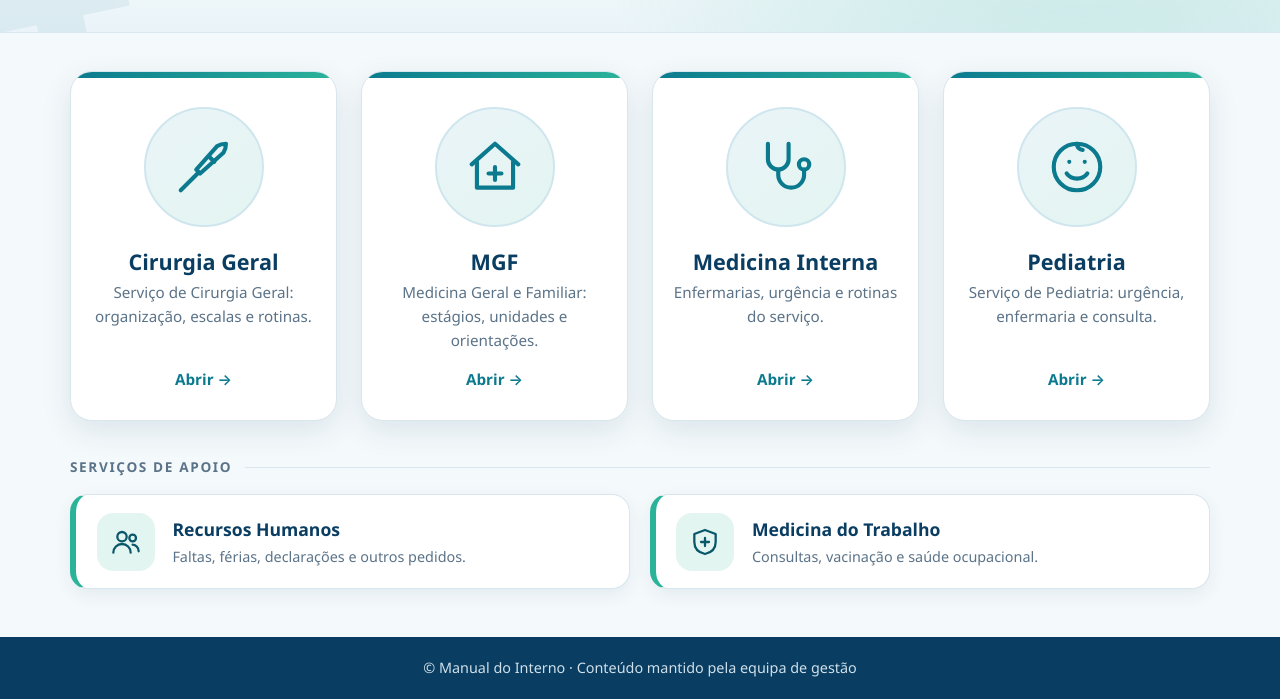
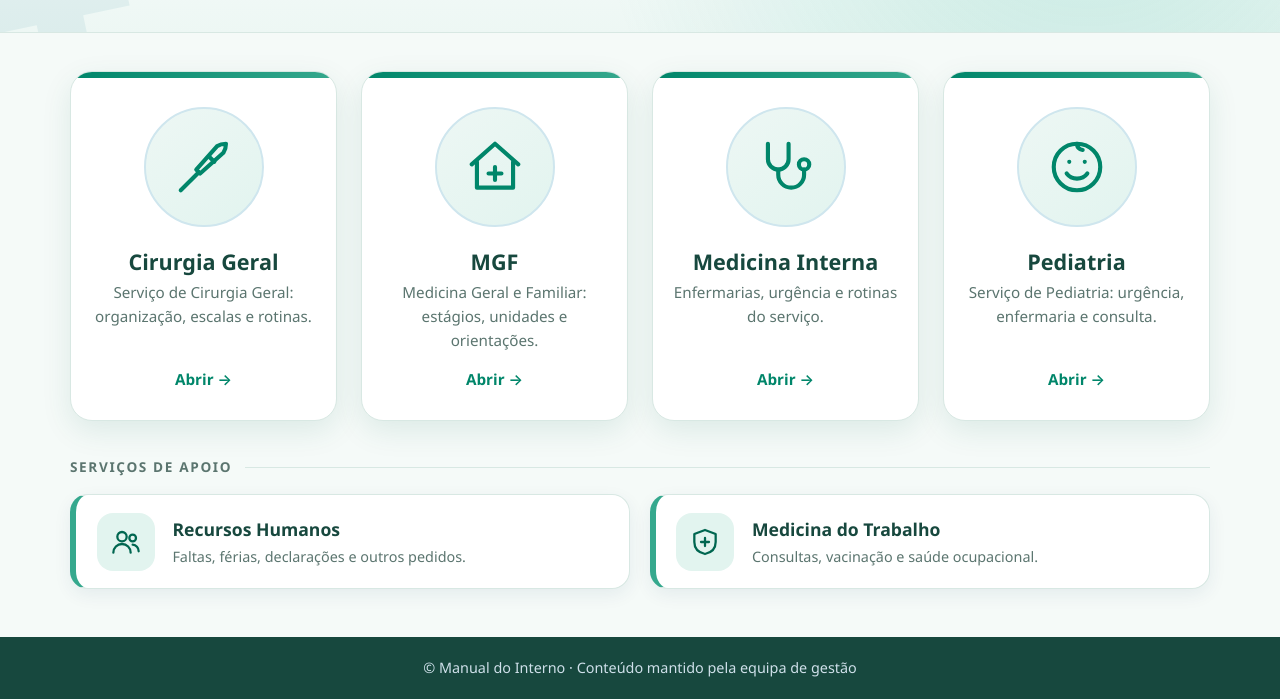
Before and after one commit to dim-ulscoimbra/manualdointerno, a plain HTML site: page index.html in a window 1280 px wide. Shown: the part 259-958 px from the top of the page. Drawn offline with Linux system fonts and the light colour scheme.

Commit message:
Update color variables in style.css

```diff
--- a/assets/style.css
+++ b/assets/style.css
@@ -1,18 +1,18 @@
 :root {
-  --teal: #0b7a8f;
-  --teal-dark: #08586a;
-  --navy: #0a3d62;
-  --mint: #2bb39a;
-  --mint-soft: #e3f5f1;
-  --sky: #eaf4f8;
-  --bg: #f4f9fb;
+  --teal: #00866A;
+  --teal-dark: #006650;
+  --navy: #17483E;
+  --mint: #35A88D;
+  --mint-soft: #E2F4EF;
+  --sky: #EDF7F4;
+  --bg: #F5FAF8;
   --card: #ffffff;
-  --text: #17324d;
-  --muted: #5b7388;
-  --line: #d9e6ed;
+  --text: #173D35;
+  --muted: #5B756F;
+  --line: #D8E8E3;
   --radius: 22px;
-  --shadow: 0 10px 30px rgba(10, 61, 98, .10);
-  --shadow-hover: 0 18px 40px rgba(10, 61, 98, .18);
+  --shadow: 0 10px 30px rgba(0, 102, 80, .10);
+  --shadow-hover: 0 18px 40px rgba(0, 102, 80, .18);
 }
 
 * { box-sizing: border-box; }
```
